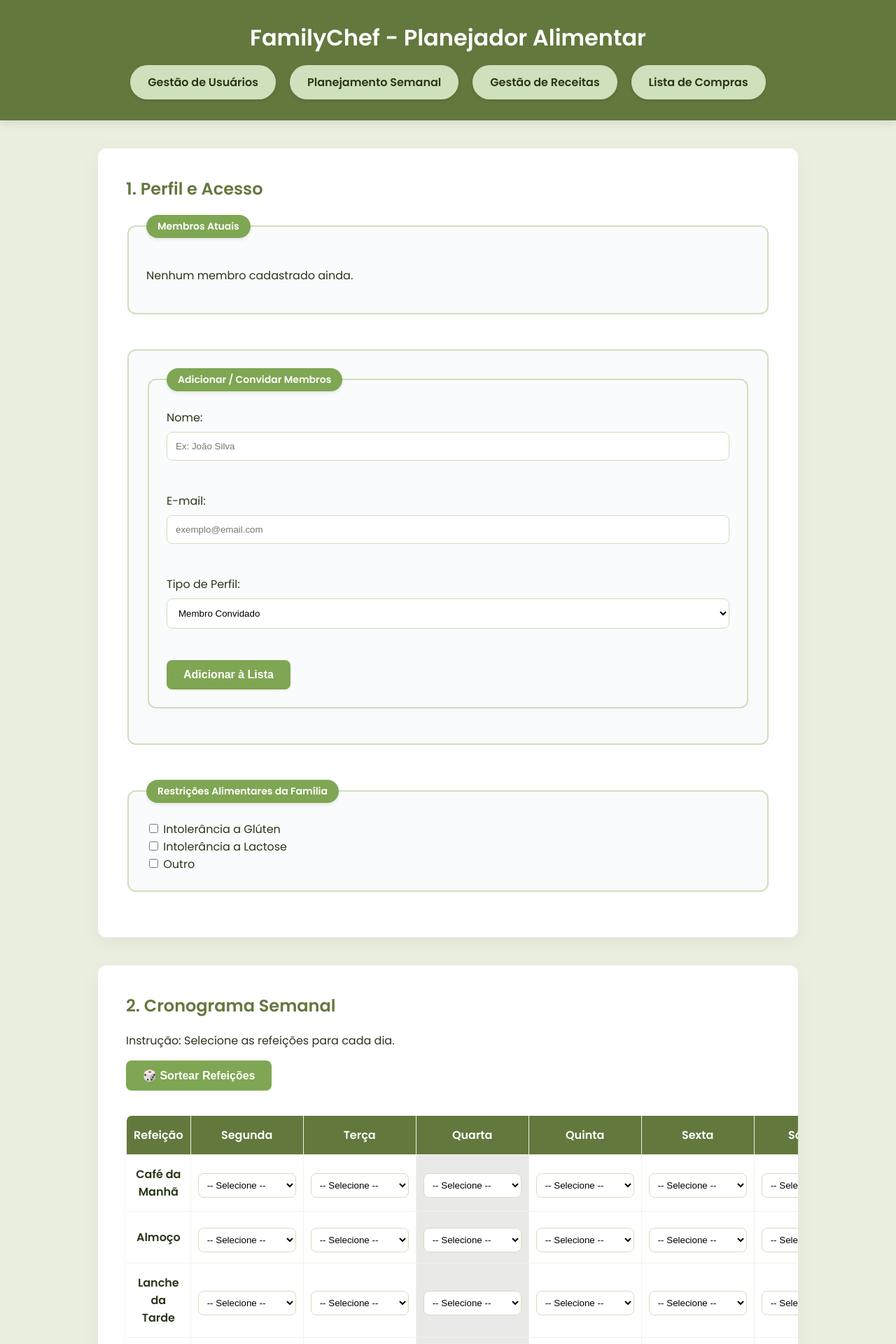
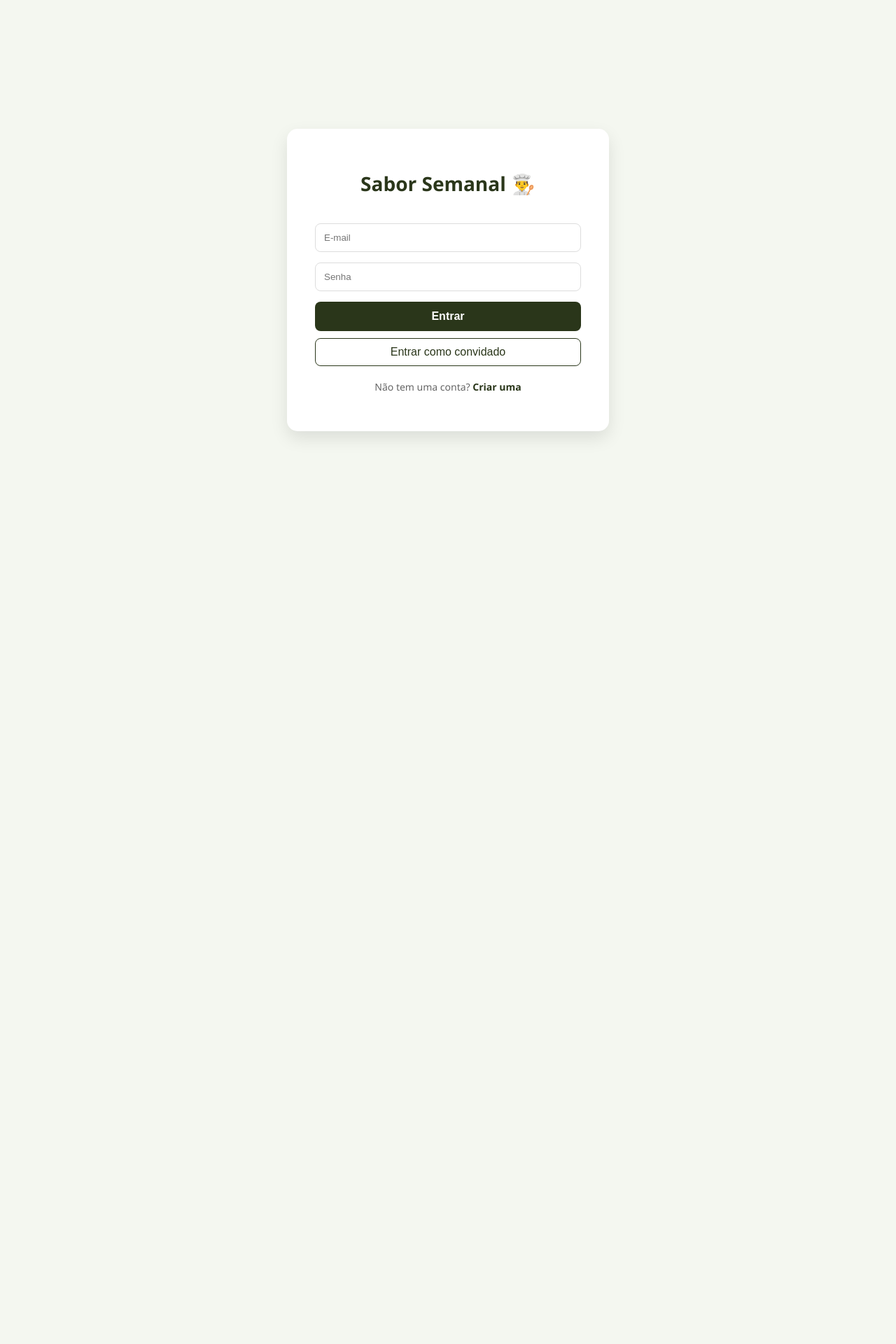
Before and after one commit to mariasantos128/planejador-de-refei-es-, a PHP site: page / in a window 1280 px wide. Shown: the top 1920 px of the page at 70% size. After the commit the page ends 626 px from the top, so only its background shows below. Run offline with PHP 8.4, Linux system fonts and the light colour scheme.

Commit message:
criação tela de login

```diff
--- a/index.html
+++ b/index.html
@@ -1,160 +1,57 @@
 <!DOCTYPE html>
-<html lang="pt-BR">
+<html lang="pt-br">
 <head>
     <meta charset="UTF-8">
     <meta name="viewport" content="width=device-width, initial-scale=1.0">
-    <title>Sistema de Planejamento Familiar</title>
+    <title>Sabor Semanal - Login</title>
     <link rel="stylesheet" href="style.css">
 </head>
-<body>
-    <header>
-        <h1>FamilyChef - Planejador Alimentar</h1>
-        <nav>
-            <ul>
-                <li><a href="usuarios.html">Gestão de Usuários</a></li>
-                <li><a href="planejamento.html">Planejamento Semanal</a></li>
-                <li><a href="receitas.html">Gestão de Receitas</a></li>
-                <li><a href="compras.html">Lista de Compras</a></li>
-            </ul>
-        </nav>
-    </header>
+<body class="login-page">
 
-    <section id="usuario">
-        <h2>1. Perfil e Acesso</h2>
+    <div class="login-card">
+        <h1>Sabor Semanal 👨‍🍳</h1>
 
-        <fieldset>
-            <legend>Membros Atuais</legend>
-            <ul id="lista-membros-ui" style="list-style: none; padding: 0;">
-                </ul>
-        </fieldset>
-        <br>
+        <div id="box-login">
+            <form id="form-login">
+                <div class="input-group">
+                    <input type="email" id="login-email" placeholder="E-mail" required>
+                    <input type="password" id="login-senha" placeholder="Senha" required>
+                </div>
 
-        <fieldset>
-            <fieldset>
-            <legend>Adicionar / Convidar Membros</legend>
+                <button type="submit" class="btn-primary">Entrar</button>
+                <button type="button" class="btn-guest" onclick="entrarComoConvidado()">Entrar como convidado</button>
+            </form>
+            <p class="switch-text">Não tem uma conta? <a href="#" onclick="mostrarCadastro()">Criar uma</a></p>
+        </div>
 
-            <label for="nome_convite">Nome:</label>
-            <input type="text" id="nome_convite" placeholder="Ex: João Silva">
-            <br><br>
+        <div id="box-cadastro" style="display: none;">
+            <form id="form-cadastro">
+                <div class="input-group">
+                    <input type="text" id="cad-nome" placeholder="Nome completo" required>
+                    <input type="email" id="cad-email" placeholder="E-mail" required>
+                    <input type="password" id="cad-senha" placeholder="Senha" required>
+                </div>
 
-            <label for="email_convite">E-mail:</label>
-            <input type="email" id="email_convite" placeholder="exemplo@email.com">
-            <br><br>
+                <div class="optional-section">
+                    <p>Restrições (Opcional):</p>
+                    <div class="checkbox-grid">
+                        <label><input type="checkbox" class="restricao" value="Glúten"> Glúten</label>
+                        <label><input type="checkbox" class="restricao" value="Lactose"> Lactose</label>
+                        <label><input type="checkbox" class="restricao" value="Vegano"> Vegano</label>
+                        <label><input type="checkbox" class="restricao" value="Açúcar"> Açúcar</label>
+                    </div>
+                </div>
 
-            <label>Tipo de Perfil:</label>
-            <select id="perfil_convite">
-                <option value="membro">Membro Convidado</option>
-                <option value="admin">Administrador</option>
-            </select>
-            <br><br>
+                <div class="optional-section">
+                    <input type="text" id="cad-familia" placeholder="Código da Família (Opcional)">
+                </div>
 
-            <button type="button" id="btn-convidar">Adicionar à Lista</button>
-            <p id="msg-convite" style="color: green; display: none; margin-top: 10px;"></p>
-        </fieldset>
-        </fieldset>
-        <br>
+                <button type="submit" class="btn-primary">Criar Conta</button>
+            </form>
+            <p class="switch-text">Já tem uma conta? <a href="#" onclick="mostrarLogin()">Voltar ao entrar</a></p>
+        </div>
+    </div>
 
-       <fieldset>
-            <legend>Restrições Alimentares da Família</legend>
-            <input type="checkbox" id="gluten" name="restricao" value="gluten">
-            <label for="gluten">Intolerância a Glúten</label><br>
-
-            <input type="checkbox" id="lactose" name="restricao" value="lactose">
-            <label for="lactose">Intolerância a Lactose</label><br>
-
-            <input type="checkbox" id="outro" name="restricao" value="outro">
-            <label for="outro">Outro</label><br>
-        </fieldset>
-    </section>
-
-    <section id="planejamento">
-        <h2>2. Cronograma Semanal </h2>
-        <p>Instrução: Selecione as refeições para cada dia.</p>
-
-        <button type="button" id="btn-sortear" style="margin-bottom: 15px;">🎲 Sortear Refeições</button>
-        <table border="1" cellpadding="10" cellspacing="0" width="100%">
-            <thead>
-                <tr>
-                    <th>Refeição</th>
-                    <th>Segunda</th>
-                    <th>Terça</th>
-                    <th>Quarta</th>
-                    <th>Quinta</th>
-                    <th>Sexta</th>
-                    <th>Sábado</th>
-                    <th>Domingo</th>
-                </tr>
-            </thead>
-            <tbody>
-                <tr>
-                    <td data-categoria="Café"><strong>Café da Manhã</strong></td>
-                    <td><select><option>-- Selecione --</option></select></td><td><select><option>-- Selecione --</option></select></td><td><select><option>-- Selecione --</option></select></td><td><select><option>-- Selecione --</option></select></td><td><select><option>-- Selecione --</option></select></td><td><select><option>-- Selecione --</option></select></td><td><select><option>-- Selecione --</option></select></td>
-                </tr>
-                <tr>
-                    <td data-categoria="Almoço"><strong>Almoço</strong></td>
-                    <td><select><option>-- Selecione --</option></select></td><td><select><option>-- Selecione --</option></select></td><td><select><option>-- Selecione --</option></select></td><td><select><option>-- Selecione --</option></select></td><td><select><option>-- Selecione --</option></select></td><td><select><option>-- Selecione --</option></select></td><td><select><option>-- Selecione --</option></select></td>
-                </tr>
-                <tr>
-                    <td data-categoria="Lanche"><strong>Lanche da Tarde</strong></td>
-                    <td><select><option>-- Selecione --</option></select></td><td><select><option>-- Selecione --</option></select></td><td><select><option>-- Selecione --</option></select></td><td><select><option>-- Selecione --</option></select></td><td><select><option>-- Selecione --</option></select></td><td><select><option>-- Selecione --</option></select></td><td><select><option>-- Selecione --</option></select></td>
-                </tr>
-                <tr>
-                    <td data-categoria="Jantar"><strong>Jantar</strong></td>
-                    <td><select><option>-- Selecione --</option></select></td><td><select><option>-- Selecione --</option></select></td><td><select><option>-- Selecione --</option></select></td><td><select><option>-- Selecione --</option></select></td><td><select><option>-- Selecione --</option></select></td><td><select><option>-- Selecione --</option></select></td><td><select><option>-- Selecione --</option></select></td>
-                </tr>
-            </tbody>
-        </table>
-    </section>
-
-    <section id="receitas">
-        <h2>3. Livro de Receitas</h2>
-
-        <label for="busca">Buscar Receita:</label>
-        <input type="search" id="busca" placeholder="Ex: Macarrão, Rápida...">
-        <br><br>
-
-        <details id="detalhes-form-receita">
-            <summary><strong>+ Adicionar/Editar Receita (Admin)</strong></summary>
-            <div style="border: 1px solid #ccc; padding: 15px; margin-top: 10px; border-radius: 8px; background-color: #fafafa;">
-                <input type="hidden" id="rec-id"> <label>Nome do Prato:</label><br>
-                <input type="text" id="rec-nome"><br>
-
-                <label>Categoria:</label><br>
-                <select id="rec-categoria">
-                    <option>Café</option>
-                    <option>Almoço</option>
-                    <option>Jantar</option>
-                    <option>Lanche</option>
-                </select><br>
-
-                <label>Ingredientes:</label><br>
-                <textarea id="rec-ingredientes" rows="3"></textarea><br>
-
-                <label>URL da Foto (Opcional):</label><br>
-                <input type="text" id="rec-foto" placeholder="Cole o link da imagem aqui"><br>
-
-                <label>Contém Alérgenos?</label><br>
-                <input type="checkbox" id="rec-gluten"> Glúten
-                <input type="checkbox" id="rec-lactose"> Lactose
-                <br><br>
-                <button type="button" id="btn-salvar-receita">Salvar Receita</button>
-            </div>
-        </details>
-
-        <h3>Minhas Receitas</h3>
-        <div id="grid-receitas" class="receitas-grid"></div>
-    </section>
-
-    <section id="compras">
-        <h2>4. Lista de Compras</h2>
-        <button type="button" id="btn-gerar-compras">Gerar Lista com Base no Cronograma</button>
-        <div id="conteudo-lista-compras">
-            <p style="margin-top: 15px; color: #666;">Clique em "Gerar Lista" para calcular os ingredientes da semana.</p>
-        </div>
-    </section>
-
-<script src="db.js"></script>
-    <script src="controller.js"></script>
-
+    <script src="login-controller.js"></script>
 </body>
 </html>
--- /dev/null
+++ b/login-controller.js
@@ -0,0 +1,28 @@
+function mostrarCadastro() {
+    document.getElementById('box-login').style.display = 'none';
+    document.getElementById('box-cadastro').style.display = 'block';
+}
+
+function mostrarLogin() {
+    document.getElementById('box-cadastro').style.display = 'none';
+    document.getElementById('box-login').style.display = 'block';
+}
+
+function entrarComoConvidado() {
+    localStorage.setItem('usuarioAtivo', JSON.stringify({ nome: 'Convidado', tipo: 'visitante' }));
+    alert("Entrando como convidado...");
+    window.location.href = 'dashboard.html'; // Mude para o nome da sua página principal
+}
+
+// Lógica de envio (Simulação)
+document.getElementById('form-login').addEventListener('submit', (e) => {
+    e.preventDefault();
+    alert("Login realizado!");
+    window.location.href = 'dashboard.html';
+});
+
+document.getElementById('form-cadastro').addEventListener('submit', (e) => {
+    e.preventDefault();
+    alert("Conta criada com sucesso!");
+    mostrarLogin();
+});
--- a/style.css
+++ b/style.css
@@ -293,3 +293,126 @@ tbody tr:hover {
     opacity: 1;
     bottom: 50px;
 }
+
+/* =========================================
+   ESTILOS EXCLUSIVOS DA TELA DE LOGIN
+   ========================================= */
+:root {
+    --cor-primaria: #2A361A; /* Aquele verde escuro que você gostou */
+    --cor-fundo: #f4f7f0;
+    --cor-texto: #333;
+}
+
+.login-page {
+    background-color: var(--cor-fundo);
+    display: flex;
+    justify-content: center;
+    align-items: center;
+    height: 100vh;
+    margin: 0;
+    font-family: 'Segoe UI', Tahoma, Geneva, Verdana, sans-serif;
+}
+
+.login-card {
+    background: white;
+    padding: 40px;
+    border-radius: 15px;
+    box-shadow: 0 10px 25px rgba(0,0,0,0.1);
+    width: 100%;
+    max-width: 380px;
+    text-align: center;
+}
+
+h1 {
+    color: var(--cor-primaria);
+    margin-bottom: 30px;
+    font-size: 28px;
+}
+
+.input-group input, .optional-section input {
+    width: 100%;
+    padding: 12px;
+    margin-bottom: 15px;
+    border: 1px solid #ddd;
+    border-radius: 8px;
+    box-sizing: border-box; /* Garante que o padding não aumente o tamanho */
+}
+
+.btn-primary {
+    background-color: var(--cor-primaria);
+    color: white;
+    width: 100%;
+    padding: 12px;
+    border: none;
+    border-radius: 8px;
+    font-weight: bold;
+    cursor: pointer;
+    transition: 0.3s;
+}
+
+.btn-primary:hover {
+    background-color: #3d4f26;
+    transform: translateY(-2px);
+}
+
+.btn-guest {
+    background: none;
+    color: var(--cor-primaria);
+    width: 100%;
+    padding: 10px;
+    margin-top: 10px;
+    border: 1px solid var(--cor-primaria);
+    border-radius: 8px;
+    cursor: pointer;
+    font-weight: 500;
+}
+
+.btn-guest:hover {
+    background-color: #f0f3eb;
+}
+
+.switch-text {
+    margin-top: 20px;
+    font-size: 14px;
+    color: #666;
+}
+
+.switch-text a {
+    color: var(--cor-primaria);
+    text-decoration: none;
+    font-weight: bold;
+}
+
+.optional-section {
+    text-align: left;
+    margin-top: 15px;
+    margin-bottom: 15px;
+}
+
+.optional-section p {
+    font-size: 13px;
+    font-weight: bold;
+    margin-bottom: 8px;
+}
+
+/* --- ALTERAÇÕES PARA ALINHAR AS CAIXINHAS --- */
+.checkbox-grid {
+    display: grid;
+    grid-template-columns: 1fr 1fr;
+    gap: 10px; /* Aumentei um pouquinho o gap para respirar melhor */
+    font-size: 13px;
+}
+
+.checkbox-grid label {
+    display: flex;
+    align-items: center; /* Alinha a caixinha e o texto no meio exato */
+    gap: 6px; /* Espaço entre o quadradinho e a palavra */
+    cursor: pointer;
+}
+
+.checkbox-grid input[type="checkbox"] {
+    width: 16px; /* Tamanho fixo para a caixinha */
+    height: 16px;
+    margin: 0; /* Remove a margem padrão do navegador que entorta tudo */
+    cursor: pointer;
+}
```
Also changed, not shown: html/compras.html (renamed from compras.html), html/planejamento.html (renamed from planejamento.html), html/receitas.html (renamed from receitas.html), html/usuarios.html (renamed from usuarios.html), js/controller.js (renamed from controller.js), js/db.js (renamed from db.js), js/script.js (renamed from script.js).
